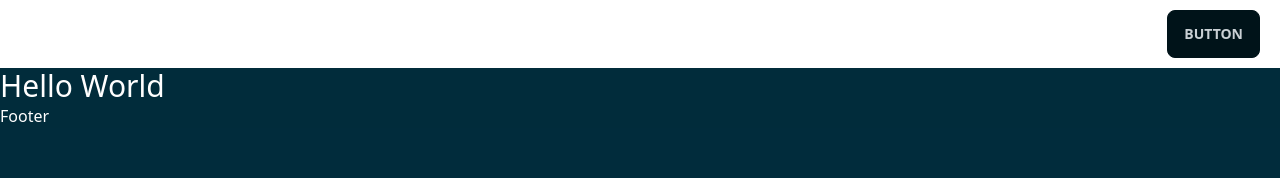
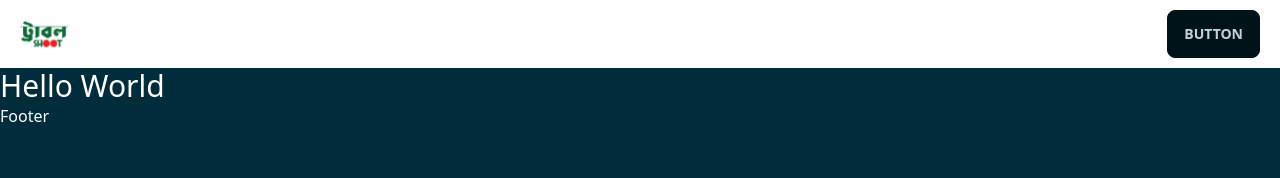
Before and after one commit to showrove-roy/troubleshoot, a React (Vite) app: page / in a window 1280 px wide. Shown: the top 178 px of the page. Built offline with nearby package versions, Linux system fonts and the light colour scheme.

Commit message:
logo added

```diff
--- a/src/Components/Header/Header.jsx
+++ b/src/Components/Header/Header.jsx
@@ -1,7 +1,9 @@
+import { Link } from "react-router-dom";
+
 export const Header = () => {
   return (
-    <header id="header" className="bg-white">
-      <nav className='navbar bg-white maxW'>
+    <header id='header' className='bg-white'>
+      <nav className='navbar bg-white maxW '>
         <div className='navbar-start '>
           <div className='dropdown'>
             <label tabIndex={0} className='btn btn-ghost lg:hidden'>
@@ -41,7 +43,10 @@ export const Header = () => {
               </li>
             </ul>
           </div>
-          <a className='btn btn-ghost normal-case text-xl'>daisyUI</a>
+          <Link to='/'>
+            {/* LOGO */}
+            <img className='h-12' src='/public/images/Logo.png' alt='' />
+          </Link>
         </div>
         <div className='navbar-center hidden lg:flex '>
           <ul className='menu menu-horizontal px-1 '>
--- a/src/index.css
+++ b/src/index.css
@@ -5,8 +5,11 @@
 * {
   margin: 0;
   padding: 0;
+  color: #ffffff;
+}
+
+html {
   background: #012c3b;
-  color: #ffffff;
 
 }
 
```
Also changed, not shown: public/images/Logo.png (added).
